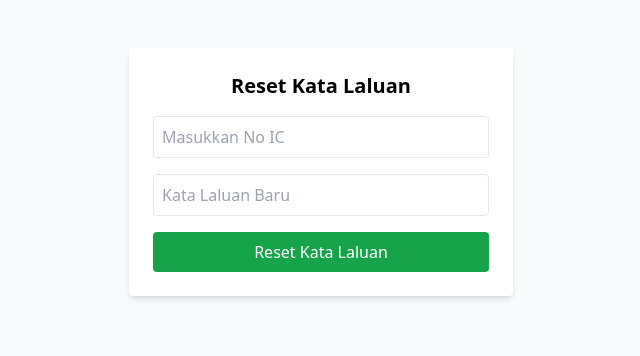
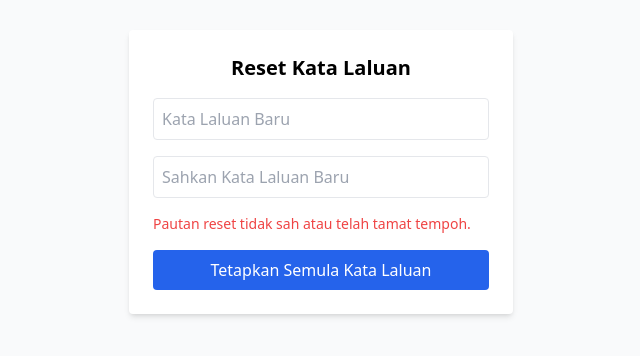
Before and after one commit to mohdtajudinsaifullah-bot/stackblitz-starters-kinnb8rt, a Next.js app: page /reset-password in a window 1280 px wide. Shown: the part 228-584 px from the top of the page, without its empty margins (319-959 px from the left). Built offline with nearby package versions, Linux system fonts and the light colour scheme; no server answers.

Commit message:
Kemaskini: tambah reset password flow, signup, dan forgot password

```diff
--- a/app/forgot-password/page.tsx
+++ b/app/forgot-password/page.tsx
@@ -1,64 +1,72 @@
 "use client";
 import { useState } from "react";
 import { supabase } from "@/lib/supabaseClient";
-import { useRouter } from "next/navigation";
 
 export default function ForgotPasswordPage() {
-  const [noIC, setNoIC] = useState("");
+  const [noIc, setNoIc] = useState("");
+  const [message, setMessage] = useState("");
   const [error, setError] = useState("");
   const [loading, setLoading] = useState(false);
-  const router = useRouter();
 
   const handleSubmit = async (e: React.FormEvent) => {
     e.preventDefault();
     setError("");
+    setMessage("");
     setLoading(true);
 
-    // Cari user berdasarkan no_ic
-    const { data, error } = await supabase
-      .from("employees")
-      .select("user_id")
-      .eq("no_ic", noIC)
+    // 1. Cari email berdasarkan IC
+    const { data: user, error: dbError } = await supabase
+      .from("users")
+      .select("email")
+      .eq("no_ic", noIc)
       .maybeSingle();
+
+    if (dbError || !user) {
+      setError("No IC tidak wujud dalam sistem.");
+      setLoading(false);
+      return;
+    }
+
+    // 2. Hantar link reset password ke email
+    const { error: resetError } = await supabase.auth.resetPasswordForEmail(
+      user.email,
+      {
+        redirectTo: `${window.location.origin}/reset-password`,
+      }
+    );
 
     setLoading(false);
 
-    if (error) {
-      setError("Ralat sambungan ke pangkalan data.");
-      return;
+    if (resetError) {
+      setError("Gagal hantar pautan reset password.");
+    } else {
+      setMessage("Pautan reset password telah dihantar ke email anda.");
     }
-
-    if (!data) {
-      setError("No IC tidak wujud dalam sistem.");
-      return;
-    }
-
-    // Redirect ke reset password page dengan user_id
-    router.push(`/reset-password?user_id=${data.user_id}`);
   };
 
   return (
-    <div className="flex justify-center items-center min-h-screen">
+    <div className="flex justify-center items-center min-h-screen bg-gray-50">
       <form
         onSubmit={handleSubmit}
-        className="bg-white shadow-lg p-6 rounded-lg w-full max-w-md space-y-4"
+        className="bg-white p-6 rounded shadow-md w-full max-w-sm space-y-4"
       >
-        <h1 className="text-2xl font-bold text-center">Lupa Kata Laluan</h1>
+        <h1 className="text-xl font-bold text-center">Lupa Kata Laluan</h1>
         <input
           type="text"
-          value={noIC}
-          onChange={(e) => setNoIC(e.target.value)}
           placeholder="Masukkan No IC"
+          value={noIc}
+          onChange={(e) => setNoIc(e.target.value)}
+          className="border rounded w-full p-2"
           required
-          className="border p-2 w-full rounded"
         />
         {error && <p className="text-red-500 text-sm">{error}</p>}
+        {message && <p className="text-green-600 text-sm">{message}</p>}
         <button
           type="submit"
           disabled={loading}
-          className="w-full bg-blue-600 text-white py-2 rounded hover:bg-blue-700"
+          className="bg-blue-600 text-white w-full p-2 rounded"
         >
-          {loading ? "Mencari..." : "Seterusnya"}
+          {loading ? "Memproses..." : "Hantar Pautan"}
         </button>
       </form>
     </div>
--- a/app/login/page.tsx
+++ b/app/login/page.tsx
@@ -1,72 +1,80 @@
 "use client";
-
 import { useState } from "react";
+import { supabase } from "@/lib/supabaseClient";
 import { useRouter } from "next/navigation";
-import { supabase } from "@/lib/supabaseClient";
 
 export default function LoginPage() {
-  const router = useRouter();
-  const [noIC, setNoIC] = useState("");
+  const [noIc, setNoIc] = useState("");
   const [password, setPassword] = useState("");
   const [error, setError] = useState("");
+  const [loading, setLoading] = useState(false);
+  const router = useRouter();
 
   const handleLogin = async (e: React.FormEvent) => {
     e.preventDefault();
+    setError("");
+    setLoading(true);
 
-    // Cuba login guna Supabase
-    const { data, error } = await supabase.auth.signInWithPassword({
-      email: noIC, // Pastikan noIC memang simpan dalam email semasa daftar
+    // 1. Cari email berdasarkan IC
+    const { data: user, error: dbError } = await supabase
+      .from("users")
+      .select("email")
+      .eq("no_ic", noIc)
+      .maybeSingle();
+
+    if (dbError || !user) {
+      setError("No IC tidak dijumpai.");
+      setLoading(false);
+      return;
+    }
+
+    // 2. Login guna email + password ke Supabase Auth
+    const { error: authError } = await supabase.auth.signInWithPassword({
+      email: user.email,
       password,
     });
 
-    if (error) {
-      setError(error.message);
+    setLoading(false);
+
+    if (authError) {
+      setError("Kata laluan tidak sah.");
     } else {
-      // ✅ Redirect selepas login berjaya
-      router.push("/sejarah"); // tukar ke "/form" kalau nak bawa user ke borang
+      router.push("/sejarah"); // redirect ke halaman sejarah
     }
   };
 
   return (
-    <div className="flex min-h-screen items-center justify-center bg-gray-50">
-      <div className="bg-white shadow-lg rounded-lg p-8 w-full max-w-md">
-        <h2 className="text-2xl font-bold mb-6 text-center">Log Masuk</h2>
-
-        <form onSubmit={handleLogin} className="space-y-4">
+    <div className="flex justify-center items-center min-h-screen bg-gray-50">
+      <form
+        onSubmit={handleLogin}
+        className="bg-white p-6 rounded shadow-md w-full max-w-sm space-y-4"
+      >
+        <h1 className="text-xl font-bold text-center">Log Masuk</h1>
         <input
           type="text"
           placeholder="No IC"
-            value={noIC}
-            onChange={(e) => setNoIC(e.target.value)}
-            className="w-full px-4 py-2 border rounded-lg focus:outline-none focus:ring-2 focus:ring-blue-400"
+          value={noIc}
+          onChange={(e) => setNoIc(e.target.value)}
+          className="border rounded w-full p-2"
+          required
         />
         <input
           type="password"
           placeholder="Kata Laluan"
           value={password}
           onChange={(e) => setPassword(e.target.value)}
-            className="w-full px-4 py-2 border rounded-lg focus:outline-none focus:ring-2 focus:ring-blue-400"
+          className="border rounded w-full p-2"
+          required
         />
-
         {error && <p className="text-red-500 text-sm">{error}</p>}
-
         <button
           type="submit"
-            className="w-full bg-blue-600 text-white font-bold py-2 rounded-lg hover:bg-blue-700 transition"
+          disabled={loading}
+          className="bg-blue-600 text-white w-full p-2 rounded"
         >
-            Log Masuk
+          {loading ? "Memproses..." : "Log Masuk"}
         </button>
       </form>
-
-        <div className="flex justify-between mt-4 text-sm">
-          <a href="/forgot-password" className="text-blue-500 hover:underline">
-            Lupa Kata Laluan?
-          </a>
-          <a href="/signup" className="text-blue-500 hover:underline">
-            Daftar Akaun Baru
-          </a>
-        </div>
-      </div>
     </div>
   );
 }
--- a/app/reset-password/page.tsx
+++ b/app/reset-password/page.tsx
@@ -1,53 +1,85 @@
 "use client";
-import { useState } from "react";
+import { useState, useEffect } from "react";
 import { supabase } from "@/lib/supabaseClient";
-import toast from "react-hot-toast";
+import { useRouter } from "next/navigation";
 
 export default function ResetPasswordPage() {
-  const [noIc, setNoIc] = useState("");
-  const [newPassword, setNewPassword] = useState("");
+  const [password, setPassword] = useState("");
+  const [confirmPassword, setConfirmPassword] = useState("");
+  const [error, setError] = useState("");
+  const [success, setSuccess] = useState("");
+  const [loading, setLoading] = useState(false);
+  const router = useRouter();
 
-  async function handleReset(e: React.FormEvent) {
+  // Semak sama ada user datang dari link Supabase
+  useEffect(() => {
+    supabase.auth.getSession().then(({ data: { session } }) => {
+      if (!session) {
+        setError("Pautan reset tidak sah atau telah tamat tempoh.");
+      }
+    });
+  }, []);
+
+  const handleSubmit = async (e: React.FormEvent) => {
     e.preventDefault();
+    setError("");
+    setSuccess("");
 
-    const { error } = await supabase
-      .from("users")
-      .update({ password_hash: newPassword })
-      .eq("no_ic", noIc);
+    if (password !== confirmPassword) {
+      setError("Kata laluan tidak sepadan.");
+      return;
+    }
 
-    if (error) {
-      toast.error("Gagal reset kata laluan.");
+    setLoading(true);
+
+    // Update password dalam Supabase Auth
+    const { error: updateError } = await supabase.auth.updateUser({
+      password,
+    });
+
+    setLoading(false);
+
+    if (updateError) {
+      setError("Gagal menetapkan semula kata laluan.");
     } else {
-      toast.success("Kata laluan berjaya dikemaskini!");
+      setSuccess("Kata laluan berjaya dikemaskini! Anda boleh log masuk semula.");
+      setTimeout(() => {
+        router.push("/login");
+      }, 2000);
     }
-  }
+  };
 
   return (
     <div className="flex justify-center items-center min-h-screen bg-gray-50">
       <form
-        onSubmit={handleReset}
+        onSubmit={handleSubmit}
         className="bg-white p-6 rounded shadow-md w-full max-w-sm space-y-4"
       >
         <h1 className="text-xl font-bold text-center">Reset Kata Laluan</h1>
         <input
-          type="text"
-          placeholder="Masukkan No IC"
-          value={noIc}
-          onChange={(e) => setNoIc(e.target.value)}
+          type="password"
+          placeholder="Kata Laluan Baru"
+          value={password}
+          onChange={(e) => setPassword(e.target.value)}
           className="border rounded w-full p-2"
+          required
         />
         <input
           type="password"
-          placeholder="Kata Laluan Baru"
-          value={newPassword}
-          onChange={(e) => setNewPassword(e.target.value)}
+          placeholder="Sahkan Kata Laluan Baru"
+          value={confirmPassword}
+          onChange={(e) => setConfirmPassword(e.target.value)}
           className="border rounded w-full p-2"
+          required
         />
+        {error && <p className="text-red-500 text-sm">{error}</p>}
+        {success && <p className="text-green-600 text-sm">{success}</p>}
         <button
           type="submit"
-          className="bg-green-600 text-white w-full p-2 rounded"
+          disabled={loading}
+          className="bg-blue-600 text-white w-full p-2 rounded"
         >
-          Reset Kata Laluan
+          {loading ? "Memproses..." : "Tetapkan Semula Kata Laluan"}
         </button>
       </form>
     </div>
--- a/app/signup/page.tsx
+++ b/app/signup/page.tsx
@@ -6,22 +6,35 @@ import { useRouter } from "next/navigation";
 
 export default function SignupPage() {
   const [noIc, setNoIc] = useState("");
+  const [email, setEmail] = useState("");
   const [password, setPassword] = useState("");
   const router = useRouter();
 
   async function handleSignup(e: React.FormEvent) {
     e.preventDefault();
 
-    const { error } = await supabase.from("users").insert([
+    // Daftar ke Supabase Auth
+    const { error: authError } = await supabase.auth.signUp({
+      email,
+      password,
+    });
+
+    if (authError) {
+      toast.error("Gagal daftar akaun ke Supabase Auth.");
+      return;
+    }
+
+    // Simpan ke table users
+    const { error: dbError } = await supabase.from("users").insert([
       {
         no_ic: noIc,
-        password_hash: password,
+        email,
         role: "staff",
       },
     ]);
 
-    if (error) {
-      toast.error("Gagal daftar akaun.");
+    if (dbError) {
+      toast.error("Gagal simpan data user ke DB.");
     } else {
       toast.success("Akaun berjaya didaftarkan!");
       router.push("/login");
@@ -43,6 +56,13 @@ export default function SignupPage() {
           className="border rounded w-full p-2"
         />
         <input
+          type="email"
+          placeholder="Email Sebenar"
+          value={email}
+          onChange={(e) => setEmail(e.target.value)}
+          className="border rounded w-full p-2"
+        />
+        <input
           type="password"
           placeholder="Kata Laluan"
           value={password}
```
Lines whose indentation alone changed are shown as unchanged.
